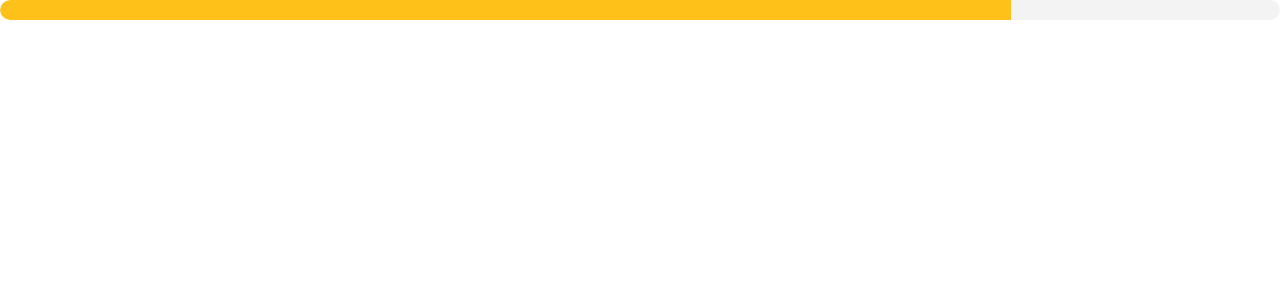
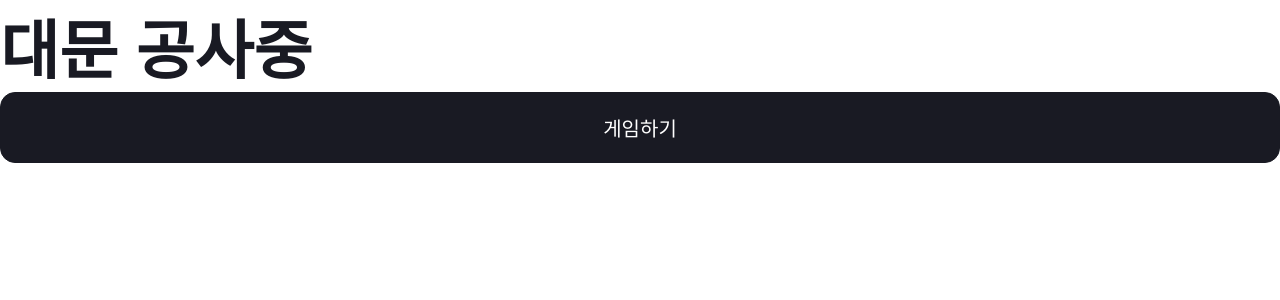
Before and after one commit to teamdannae/dannae, a Next.js app in the folder frontend/: page / in a window 1280 px wide. Shown: the top 300 px of the page. Built offline with nearby package versions, Linux system fonts and the light colour scheme.

Commit message:
feat: 대문 페이지 임시 구현

```diff
--- a/frontend/src/app/page.tsx
+++ b/frontend/src/app/page.tsx
@@ -1,9 +1,19 @@
-import { Progress } from "./components";
+"use client"
+
+import { useRouter } from "next/navigation";
+import { Button } from "./components";
 
 export default function Home() {
+  const router = useRouter();
+
+  const navigateToGame = () => {
+    router.push("/lobby");
+  }
+
   return (
     <div>
-      <Progress duration={10} />
+      <h1>대문 공사중</h1>
+      <Button buttonText="게임하기" onClickEvent={navigateToGame} buttonColor="black"/>
     </div>
   );
 }
```
